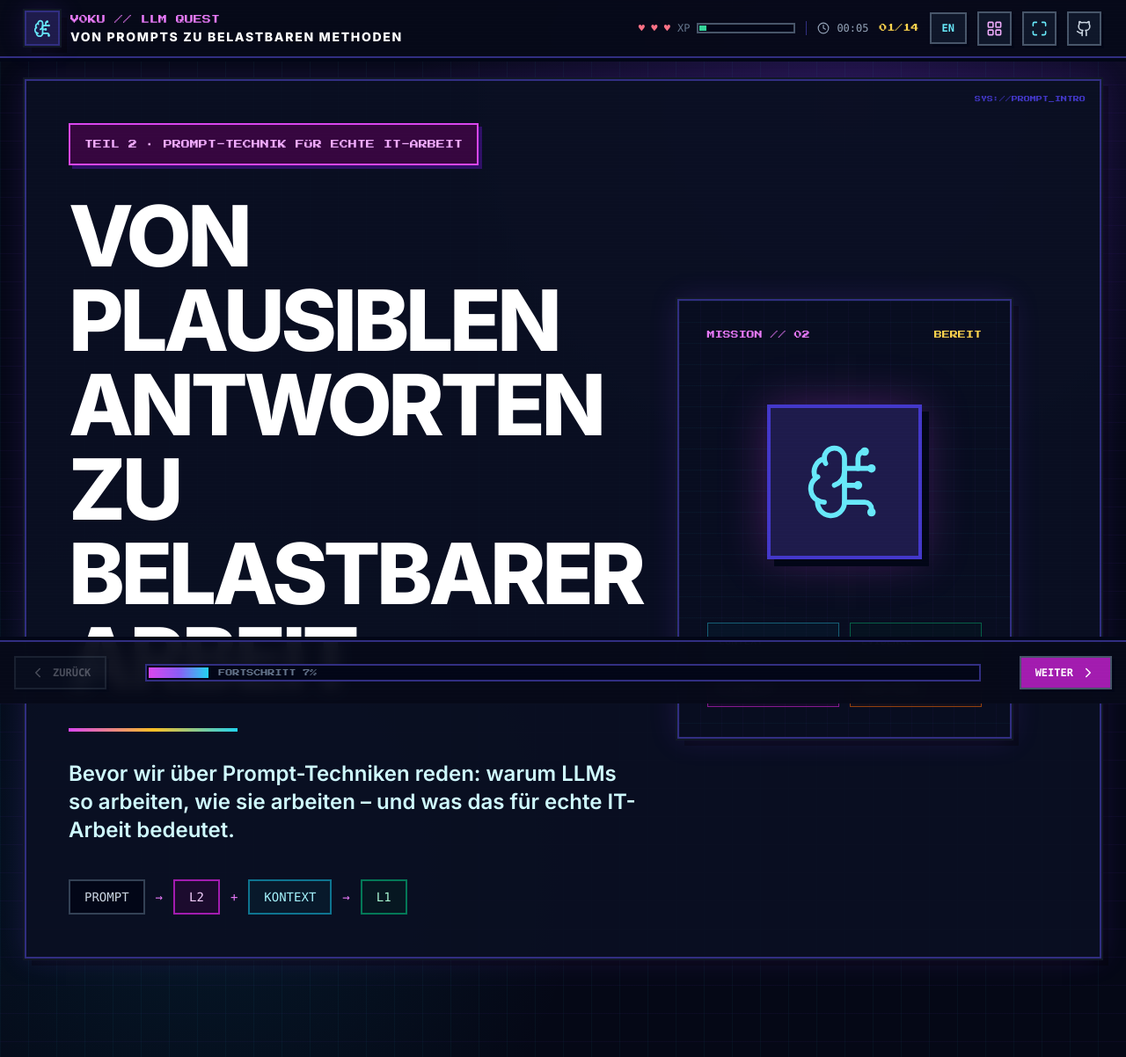
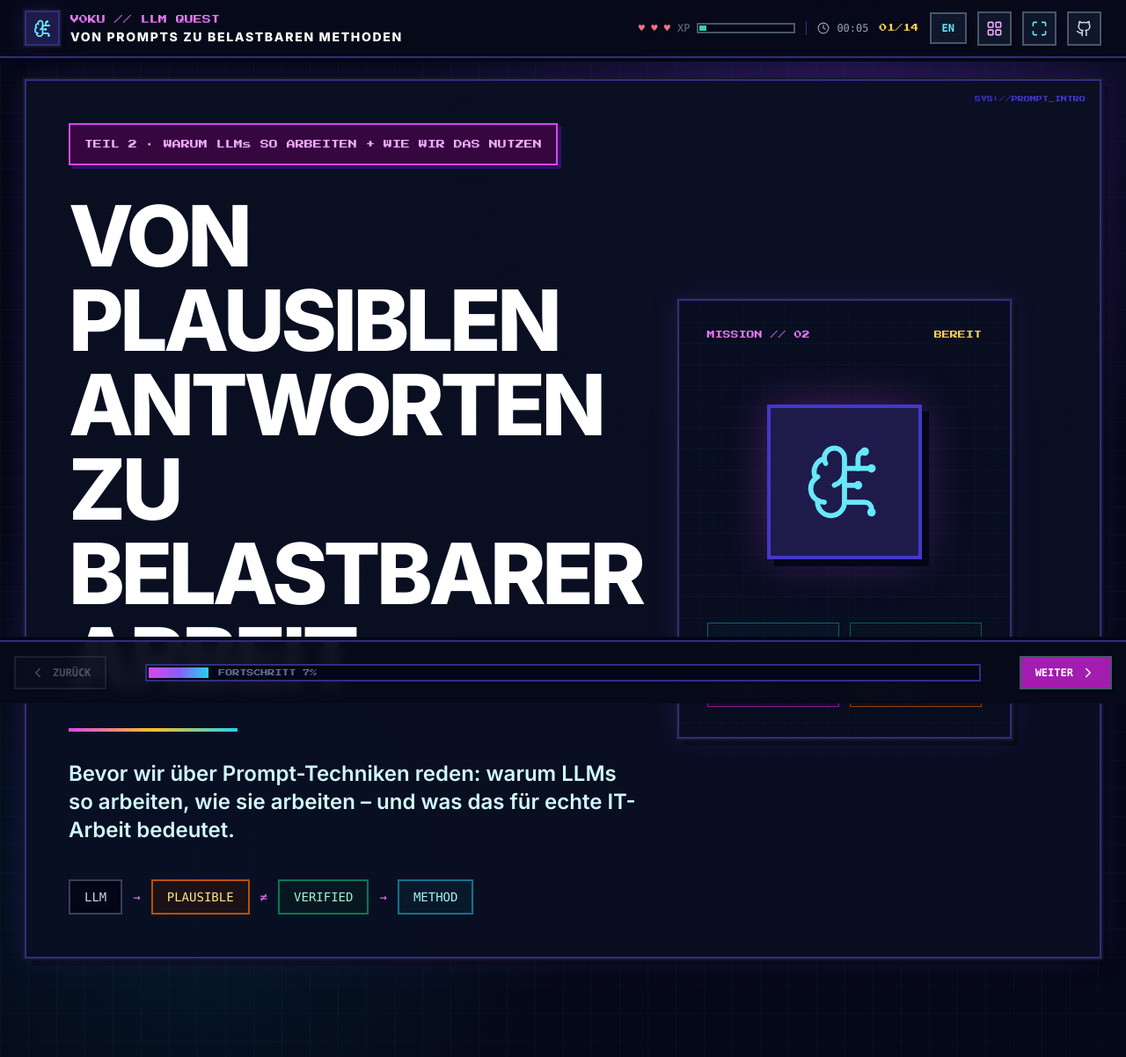
Before and after one commit to voku/Prompt_Intro, a React (Vite) app: page / in a window 1280 px wide. Shown: the whole page at 88% size. Built offline with nearby package versions, Linux system fonts and the light colour scheme.

Commit message:
layout: make LLM mental-model slides and L2 toolbox presentation-first

```diff
--- a/components/SlideLayout.tsx
+++ b/components/SlideLayout.tsx
@@ -17,8 +17,13 @@ const SlideLayout: React.FC<SlideLayoutProps> = ({ data, isActive, lang }) => {
   const content = tArr(data.content, data.contentDE);
   const technique = t(data.technique, data.techniqueDE);
   const thanksLabel = lang === 'de' ? 'ENDE // FRAGEN SIND JETZT ERLAUBT' : 'END // QUESTIONS NOW ALLOWED';
-  const trainingLabel = lang === 'de' ? 'TEIL 2 · PROMPT-TECHNIK FÜR ECHTE IT-ARBEIT' : 'PART 2 · PROMPT TECHNIQUES FOR REAL IT WORK';
-  const contentLabel = lang === 'de' ? 'MISSION // IDEE' : 'MISSION // IDEA';
+  const trainingLabel = lang === 'de' ? 'TEIL 2 · WARUM LLMs SO ARBEITEN + WIE WIR DAS NUTZEN' : 'PART 2 · WHY LLMS BEHAVE THIS WAY + HOW TO USE THAT';
+  const mentalModelVisuals = ['carwash', 'noise-hallucination', 'tokens', 'next-token'];
+  const contentLabel = data.visual && mentalModelVisuals.includes(data.visual)
+    ? (lang === 'de' ? 'LLM // MENTAL MODEL' : 'LLM // MENTAL MODEL')
+    : data.visual === 'toolbox'
+      ? (lang === 'de' ? 'METHODEN // L2' : 'METHODS // L2')
+      : (lang === 'de' ? 'MISSION // IDEE' : 'MISSION // IDEA');
   const compareLabel = lang === 'de' ? 'PRAXIS // VORHER & NACHHER' : 'PRACTICE // BEFORE & AFTER';
   const readyLabel = lang === 'de' ? 'BEREIT' : 'READY';
 
@@ -50,13 +55,13 @@ const SlideLayout: React.FC<SlideLayoutProps> = ({ data, isActive, lang }) => {
               <div className="my-8 h-1 w-48 bg-gradient-to-r from-fuchsia-500 via-amber-400 to-cyan-400" />
               <h2 className="max-w-3xl text-xl font-semibold leading-relaxed text-cyan-100 md:text-2xl">{subtitle}</h2>
               <div className="mt-10 flex flex-wrap gap-3 font-mono text-sm">
-                <span className="border-2 border-slate-700 bg-slate-950 px-4 py-2 text-slate-300">PROMPT</span>
+                <span className="border-2 border-slate-700 bg-slate-950 px-4 py-2 text-slate-300">LLM</span>
                 <span className="self-center text-fuchsia-400">→</span>
-                <span className="border-2 border-fuchsia-700 bg-fuchsia-950/30 px-4 py-2 text-fuchsia-200">L2</span>
-                <span className="self-center text-fuchsia-400">+</span>
-                <span className="border-2 border-cyan-700 bg-cyan-950/30 px-4 py-2 text-cyan-200">KONTEXT</span>
+                <span className="border-2 border-amber-700 bg-amber-950/30 px-4 py-2 text-amber-200">PLAUSIBLE</span>
+                <span className="self-center text-fuchsia-400">≠</span>
+                <span className="border-2 border-emerald-700 bg-emerald-950/30 px-4 py-2 text-emerald-200">VERIFIED</span>
                 <span className="self-center text-fuchsia-400">→</span>
-                <span className="border-2 border-emerald-700 bg-emerald-950/30 px-4 py-2 text-emerald-200">L1</span>
+                <span className="border-2 border-cyan-700 bg-cyan-950/30 px-4 py-2 text-cyan-200">METHOD</span>
               </div>
             </div>
 
@@ -88,10 +93,15 @@ const SlideLayout: React.FC<SlideLayoutProps> = ({ data, isActive, lang }) => {
               </div>
             </div>
 
-            {subtitle && <p className="mb-6 max-w-5xl text-lg font-semibold leading-relaxed text-cyan-100 md:text-xl">{subtitle}</p>}
+            {subtitle && <p className="mb-6 max-w-6xl text-lg font-semibold leading-relaxed text-cyan-100 md:text-xl">{subtitle}</p>}
 
-            {data.visual ? (
-              <div className="grid flex-grow gap-6 lg:grid-cols-[1.45fr_.8fr] lg:items-center">
+            {data.visual === 'toolbox' ? (
+              <div className="flex-grow">
+                <div className="retro-panel bg-[#080d20]/75 p-5 md:p-7"><VisualPanel kind={data.visual} lang={lang} /></div>
+                {content && <div className="mt-4 border-l-4 border-indigo-700 bg-slate-950/55 px-4 py-3 text-sm font-medium text-slate-300">{typeof content === 'string' ? content : content.join(' ')}</div>}
+              </div>
+            ) : data.visual ? (
+              <div className="grid flex-grow gap-6 lg:grid-cols-[1.55fr_.72fr] lg:items-center">
                 <div className="retro-panel bg-[#080d20]/75 p-5 md:p-7"><VisualPanel kind={data.visual} lang={lang} /></div>
                 <div>{renderTextBlock()}</div>
               </div>
```
